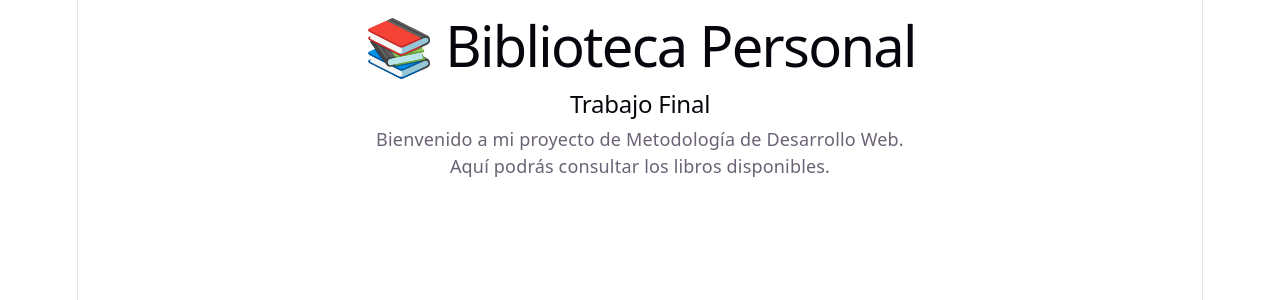
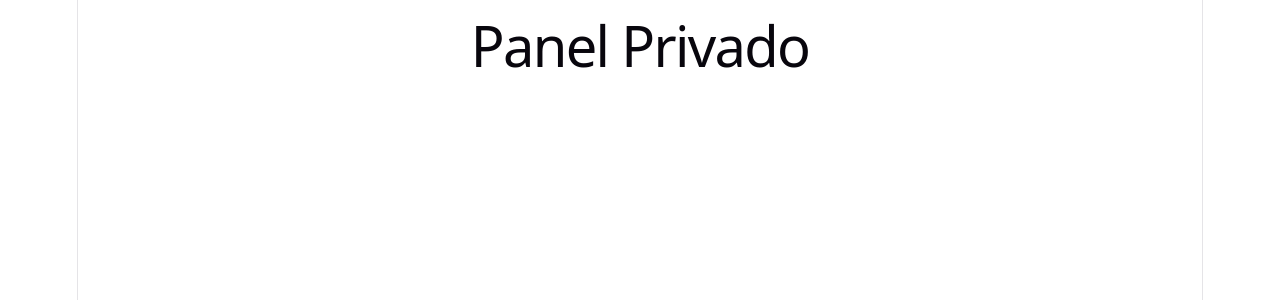
Before and after one commit to melguerra/biblioteca-frontend, a React (Vite) app: page /dashboard in a window 1280 px wide. Shown: the top 300 px of the page. Built offline with nearby package versions, Linux system fonts and the light colour scheme.

Commit message:
Configuración inicial de rutas con React Router

```diff
--- a/package.json
+++ b/package.json
@@ -11,7 +11,8 @@
   },
   "dependencies": {
     "react": "^19.2.7",
-    "react-dom": "^19.2.7"
+    "react-dom": "^19.2.7",
+    "react-router-dom": "^7.18.1"
   },
   "devDependencies": {
     "@eslint/js": "^10.0.1",
--- a/src/App.jsx
+++ b/src/App.jsx
@@ -1,21 +1,7 @@
-import './App.css'
+import AppRouter from "./routes/AppRouter";
 
 function App() {
-  return (
-    <div>
-      <h1>📚 Biblioteca Personal</h1>
-
-      <h2>Trabajo Final</h2>
-
-      <p>
-        Bienvenido a mi proyecto de Metodología de Desarrollo Web.
-      </p>
-
-      <p>
-        Aquí podrás consultar los libros disponibles.
-      </p>
-    </div>
-  )
+  return <AppRouter />;
 }
 
-export default App
+export default App;
--- /dev/null
+++ b/src/pages/Dashboard.jsx
@@ -0,0 +1,9 @@
+function Dashboard() {
+  return (
+    <div>
+      <h1>Panel Privado</h1>
+    </div>
+  );
+}
+
+export default Dashboard;
--- /dev/null
+++ b/src/pages/Home.jsx
@@ -0,0 +1,11 @@
+function Home() {
+  return (
+    <div>
+      <h1>📚 Biblioteca Personal</h1>
+
+      <p>Bienvenido a la página pública.</p>
+    </div>
+  );
+}
+
+export default Home;
--- /dev/null
+++ b/src/pages/Login.jsx
@@ -0,0 +1,9 @@
+function Login() {
+  return (
+    <div>
+      <h1>Iniciar Sesión</h1>
+    </div>
+  );
+}
+
+export default Login;
--- /dev/null
+++ b/src/pages/Registro.jsx
@@ -0,0 +1,9 @@
+function Registro() {
+  return (
+    <div>
+      <h1>Registro de Usuario</h1>
+    </div>
+  );
+}
+
+export default Registro;
--- /dev/null
+++ b/src/routes/AppRouter.jsx
@@ -0,0 +1,21 @@
+import { BrowserRouter, Routes, Route } from "react-router-dom";
+
+import Home from "../pages/Home";
+import Login from "../pages/Login";
+import Registro from "../pages/Registro";
+import Dashboard from "../pages/Dashboard";
+
+function AppRouter() {
+  return (
+    <BrowserRouter>
+      <Routes>
+        <Route path="/" element={<Home />} />
+        <Route path="/login" element={<Login />} />
+        <Route path="/registro" element={<Registro />} />
+        <Route path="/dashboard" element={<Dashboard />} />
+      </Routes>
+    </BrowserRouter>
+  );
+}
+
+export default AppRouter;
```
Also changed, not shown: 1 other file (tests, documents, lock files or other folders).
